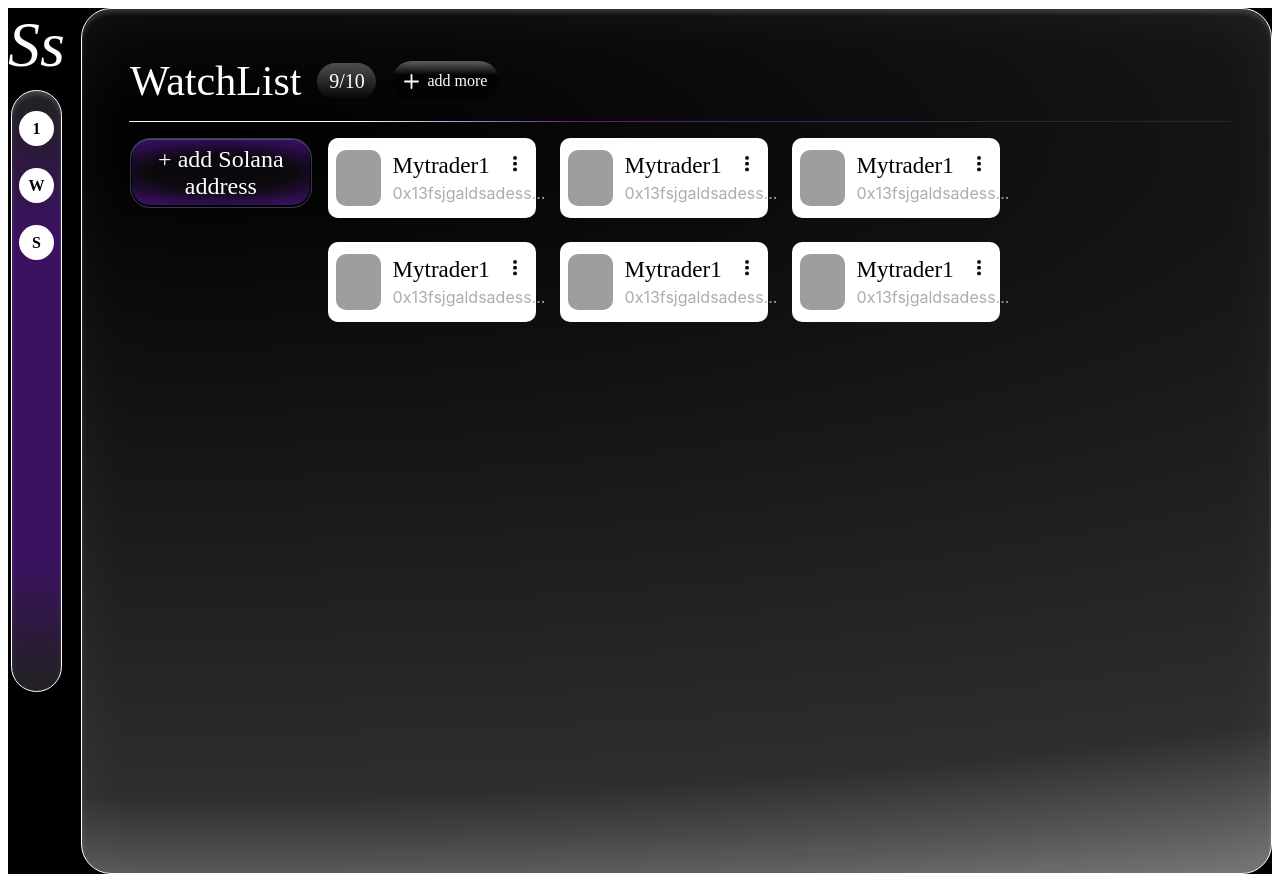
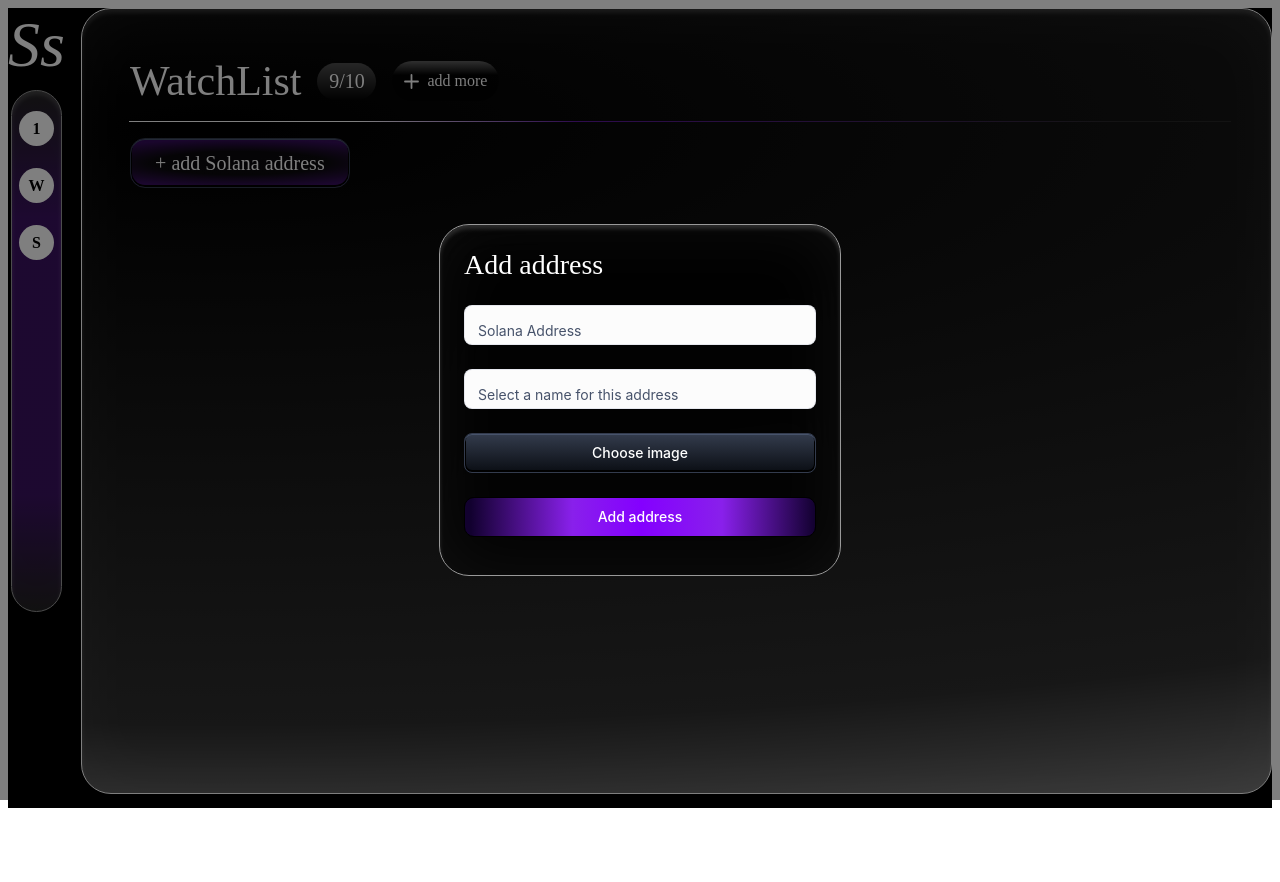
Before and after one commit to Mskyow/SmartMoneyApp, a React (Create React App) app in the folder frontend/: page /watchlist in a window 1280 px wide. Both pictures are taken after a click on the button "+ add Solana address". After the commit the page ends 816 px from the top, so only its background shows below. Built offline with nearby package versions, Linux system fonts and the light colour scheme; grey boxes are pictures that could not be loaded.

Commit message:
added modal window for adding new address

```diff
--- a/frontend/src/components/watchlist/addAddressModal.tsx
+++ b/frontend/src/components/watchlist/addAddressModal.tsx
@@ -1,6 +1,7 @@
 import React, { useState } from 'react';
 import { Button, Modal, Box, Typography, TextField } from '@mui/material';
 import { instance } from '../../utils/axios_instance';
+import { Height, Padding } from '@mui/icons-material';
 
 const style = {
   position: 'absolute',
@@ -8,36 +9,46 @@ const style = {
   left: '50%',
   transform: 'translate(-50%, -50%)',
   width: 400,
-  bgcolor: 'background.paper',
-  boxShadow: 24,
-  p: 4,
+  height: 350,
+  borderRadius: '30px',
+  border: '1px solid #999;',
+  background:' rgba(0, 0, 0, 0.77)',
+  boxShadow: '0px 4px 4px 0px rgba(255, 255, 255, 0.15) inset, 0px 0px 68px 0px rgba(255, 255, 255, 0.05) inset',
+  backdropFilter: 'blur(24px)',
+
+
 };
 
-interface AddressData {
-    id: string;
+interface IAddressData {
     account_name: string;
     account_address: string;
-    profile_image?: string;
+    account_image: string;
   }
 
 
 interface AddAddressModalProps {
     open: boolean;
     onClose: () => void;
-    onAddAddress: (address: AddressData) => void;
+    onAddAddress: (newAddress: IAddressData) => Promise<void>; // Добавляем onAddAddress
   }
 
-  const AddAddressModal: React.FC<AddAddressModalProps> = ({ open, onClose, onAddAddress }) => {
+  const AddAddressModal: React.FC<AddAddressModalProps> = ({ open, onClose,onAddAddress }) => {
     const [account_name, setName] = useState<string>('');
     const [account_address, setAddress] = useState<string>('');
 
     const handleSubmit = () => {
-    const newAddress: AddressData = {
-      id: Math.random().toString(),
+      if (!account_name || !account_address) return;
+
+      const newAddress = {
         account_name,
         account_address,
+        account_image: '', // Пока пусто, можно добавить загрузку
       };
-    onAddAddress(newAddress);
+
+      onAddAddress(newAddress); // Отправляем данные в родительский компонент
+      setName('');
+      setAddress('');
+      onClose();
     };
 
   return (
@@ -48,30 +59,61 @@ interface AddAddressModalProps {
       aria-describedby="modal-modal-description"
     >
       <Box sx={style}>
-        <Typography id="modal-modal-title" variant="h6" component="h2">
-          Add new Solana address
+        <Typography id="modal-modal-title" variant="h6" component="h2" sx={{ mb: 3,
+          mt:3,
+          ml:3,
+          color: '#FFF',
+          fontFamily: "Inria Serif",
+          fontSize: '28px',
+          fontStyle: 'normal',
+          fontWeight: 400,
+          lineHeight: 'normal',
+        }}>
+          Add address
         </Typography>
+
+        {/* Контейнер для полей ввода и кнопок */}
+        <Box sx={{ display: 'flex', flexDirection: 'column', gap: 3,
+          mb: 3,
+          ml:3,
+          mr:3
+         }}>
           <TextField
-          margin="normal"
             fullWidth
             label="Solana Address"
             variant="outlined"
+            value={account_address}
+            onChange={(e) => setAddress(e.target.value)}
           />
           <TextField
-          margin="normal"
             fullWidth
             label="Select a name for this address"
             variant="outlined"
+            value={account_name}
+            onChange={(e) => setName(e.target.value)}
           />
-        <Button variant="contained" sx={{ mt: 2 }}>
+
+          {/* Кнопка выбора картинки */}
+          <Button variant="contained">
             Choose image
           </Button>
-        <Button variant="contained" sx={{ mt: 2 }} onClick={handleSubmit}>
+
+          {/* Кнопка добавления адреса */}
+          <Button variant="contained" onClick={handleSubmit}
+          sx = {{
+            borderRadius: '10px !important',
+            border: '1px solid #000 !important',
+            color: 'white !important',
+            background: 'linear-gradient(90deg, #12012F 1.63%, #8920EB 30.65%, #8400FF 50.33%, #8920EB 73.44%, #12012F 100%) !important',
+            boxShadow: 'none !important'
+           }}
+          >
             Add address
           </Button>
         </Box>
+      </Box>
     </Modal>
   );
-}
+};
 
 export default AddAddressModal;
--- a/frontend/src/components/watchlist/maingrid.tsx
+++ b/frontend/src/components/watchlist/maingrid.tsx
@@ -1,7 +1,9 @@
 import { styled } from '@mui/material/styles';
 import Paper from '@mui/material/Paper';
-import React from 'react';
+import React, { useState } from 'react';
 import { Typography, Box, Button, TextField, IconButton } from '@mui/material';
+import AddAddressModal from './addAddressModal';
+import { instance } from '../../utils/axios_instance';
 
 export const Line = styled(Box)({
     background: 'linear-gradient(90deg, #FFF 20.6%, rgba(137, 32, 235, 0.66) 40.6%, #272727 90%)',
@@ -52,107 +54,141 @@ export const WatchListTitle = styled(Typography)({
     fontWeight: 500,
     textTransform: "none",
   });
-  export const AddressEntity = () => {
-    return (
-        <Box
-          sx={{
-            width: '15vw',
-            height: '8vh',
-            flexShrink: 0,
-            borderRadius: '10px',
-            background: '#FFF',
-            display: 'flex',
-            alignItems: 'center',
-            padding: '8px',
-            gap: '12px',
-            position: 'relative',
-          }}
-        >
-          {/* Фото */}
-          <Box
-            sx={{
-              width: '3.5vw',
-              height: '7vh',
-              flexShrink: 0,
-              borderRadius: '10px',
-              background: 'url("https://encrypted-tbn0.gstatic.com/images?q=tbn:ANd9GcR3xbitvBXWXb3Z86QjvGBcdvpBn5KFgrP8-g&s") center 50% / cover no-repeat',
-            }}
-          />
 
-          {/* Имя и адрес */}
-          <Box sx={{ display: 'flex', flexDirection: 'column', gap: '4px' }}>
-            <Typography
-              sx={{
-                color: '#000',
-                fontFamily: '"Inria Serif"',
-                fontSize: '23px',
-                fontStyle: 'normal',
-                fontWeight: 400,
-                lineHeight: 'normal',
-              }}
-            >
-              Mytrader1
-            </Typography>
-            <Typography
-              sx={{
-                color: '#ADADAD',
-                fontFamily: 'Inter',
-                fontSize: '16px',
-                fontStyle: 'normal',
-                fontWeight: 400,
-                lineHeight: 'normal',
-              }}
-            >
-              0x13fsjgaldsadess...
-            </Typography>
-          </Box>
+interface INewAddress {
 
-          {/* Три точки (кнопка) */}
-          <IconButton
-            sx={{
-              position: 'absolute',
-              top: '10px',
-              right: '0px',
-              padding: '4px',
-              minWidth: "24px",
-              minHeight: "24px",
-              backgroundColor: 'transparent !important', // Отключаем фоновый цвет
-              border: 'none'
+    account_address: string
 
-            }}
-          >
-            <svg
-              xmlns="http://www.w3.org/2000/svg"
-              width="24"
-              height="24"
-              viewBox="0 0 6 25"
-              fill="none"
-              style={{ display: "block" }}
-            >
-              <circle cx="2" cy="2" r="2" fill="black" />
-              <circle cx="2" cy="8" r="2" fill="black" />
-              <circle cx="2" cy="14" r="2" fill="black" />
-            </svg>
-          </IconButton>
-        </Box>
-      );
-    };
+    account_name: string
+
+    account_image: string
+}
+
+
+  // const AddressEntity = ({ name  , address, image }) => {
+  //   return (
+  //       <Box
+  //         sx={{
+  //           width: '15vw',
+  //           height: '8vh',
+  //           flexShrink: 0,
+  //           borderRadius: '10px',
+  //           background: '#FFF',
+  //           display: 'flex',
+  //           alignItems: 'center',
+  //           padding: '8px',
+  //           gap: '12px',
+  //           position: 'relative',
+  //         }}
+  //       >
+  //         {/* Фото */}
+  //         <Box
+  //           sx={{
+  //             width: '3.5vw',
+  //             height: '7vh',
+  //             flexShrink: 0,
+  //             borderRadius: '10px',
+  //             background: 'url("https://encrypted-tbn0.gstatic.com/images?q=tbn:ANd9GcR3xbitvBXWXb3Z86QjvGBcdvpBn5KFgrP8-g&s") center 50% / cover no-repeat',
+  //           }}
+  //         />
+
+  //         {/* Имя и адрес */}
+  //         <Box sx={{ display: 'flex', flexDirection: 'column', gap: '4px' }}>
+  //           <Typography
+  //             sx={{
+  //               color: '#000',
+  //               fontFamily: '"Inria Serif"',
+  //               fontSize: '23px',
+  //               fontStyle: 'normal',
+  //               fontWeight: 400,
+  //               lineHeight: 'normal',
+  //             }}
+  //           >
+  //           {name}
+  //           </Typography>
+  //           <Typography
+  //             sx={{
+  //               color: '#ADADAD',
+  //               fontFamily: 'Inter',
+  //               fontSize: '16px',
+  //               fontStyle: 'normal',
+  //               fontWeight: 400,
+  //               lineHeight: 'normal',
+  //             }}
+  //           >
+  //           {address}
+  //           </Typography>
+  //         </Box>
+
+  //         {/* Три точки (кнопка) */}
+  //         <IconButton
+  //           sx={{
+  //             position: 'absolute',
+  //             top: '10px',
+  //             right: '0px',
+  //             padding: '4px',
+  //             minWidth: "24px",
+  //             minHeight: "24px",
+  //             backgroundColor: 'transparent !important', // Отключаем фоновый цвет
+  //             border: 'none'
+
+  //           }}
+  //         >
+  //           <svg
+  //             xmlns="http://www.w3.org/2000/svg"
+  //             width="24"
+  //             height="24"
+  //             viewBox="0 0 6 25"
+  //             fill="none"
+  //             style={{ display: "block" }}
+  //           >
+  //             <circle cx="2" cy="2" r="2" fill="black" />
+  //             <circle cx="2" cy="8" r="2" fill="black" />
+  //             <circle cx="2" cy="14" r="2" fill="black" />
+  //           </svg>
+  //         </IconButton>
+  //       </Box>
+  //     );
+  //   };
 
   export const AddressStructure = () => {
+    // const dispatch = useDispatch();
+    // const trackedAccounts = useSelector((state) => state.user.trackedAccounts);
+
+  const [isModalOpen, setIsModalOpen] = React.useState<boolean>(false);
+  const handleOpenModal = () => setIsModalOpen(true);
+  const handleCloseModal = () => setIsModalOpen(false);
+
+  const handleAddAddress = async (newAddress : INewAddress) => {
+    try {
+      const response = await instance.post('/watchlist/add-address', newAddress);
+
+      if (response.status === 200) {
+        // Обновляем Redux store
+        // dispatch(addTrackedAccount(response.data));
+        console.log('good')
+      }
+    } catch (error) {
+      console.error("Ошибка при отправке:", error);
+    }
+  };
+
+
     return (
       <Box sx={{ display: 'flex', flexDirection: 'row', alignItems: 'flex-start', gap: 2 }}>
         {/* Кнопка */}
         <Button
+        onClick={handleOpenModal}
         variant="contained"
         color="primary"
         sx={{
-            width:'260px',
-            height : '70px',
-            borderRadius : '20px',
+            width:'220px',
+            height : '50px',
+            borderRadius : '15px',
             background : 'radial-gradient(82.47% 50% at 50% 50%, rgba(25, 20, 30, 0.38) 48.6%, rgba(137, 32, 235, 0.38) 100%)',
             color : "#FFF",
             fontFamily : "Inria Serif",
-            fontSize:  '24px',
+            fontSize:  '20px',
             fontStyle: 'normal',
             fontWeight: '200',
             lineHeight: 'normal',
@@ -166,15 +202,10 @@ export const WatchListTitle = styled(Typography)({
                     flexWrap: 'wrap', // Добавлено для переноса на нов
          }}>
 
-          <AddressEntity/>
-          <AddressEntity/>
-          <AddressEntity/>
-          <AddressEntity/>
-          <AddressEntity/>
-          <AddressEntity/>
 
-          {/* Добавьте больше элементов по мере необходимости */}
+
         </Box>
+            <AddAddressModal open={isModalOpen} onClose={handleCloseModal} onAddAddress={handleAddAddress} />
       </Box>
     );
   };
--- a/frontend/src/components/watchlist/watchlist.tsx
+++ b/frontend/src/components/watchlist/watchlist.tsx
@@ -16,14 +16,13 @@ import { LineAxis } from '@mui/icons-material';
 
 
 const WatchList: React.FC = () => {
-  const [isModalOpen, setIsModalOpen] = React.useState<boolean>(false);
-  const handleOpenModal = () => setIsModalOpen(true);
-  const handleCloseModal = () => setIsModalOpen(false);
+
 
   return (
     <AppTheme>
     <Box
       sx={{
+        height : '100vh',
         display: "flex",
         backgroundColor: "#000", // Чёрный фон на всю страницу
       }}
@@ -54,9 +53,9 @@ const WatchList: React.FC = () => {
         <Box
           sx={{
             width: "49px", // Фиксированная ширина
-            height: "600px", // Высота, можно адаптировать
+            height: "520px", // Высота, можно адаптировать
             borderRadius: "30px", // Закруглённые углы
-            border: "1px solid #FFF", // Белая рамка
+            border: "1px solid #999;", // Белая рамка
             background: `linear-gradient(
               180deg,
               rgba(255, 255, 255, 0.10) 0%,
@@ -94,7 +93,7 @@ const WatchList: React.FC = () => {
       <Box
         sx={{
           flex: 1, // Занимает всё оставшееся пространство
-          height: "100vh", // Высота, можно адаптировать
+          height: "90vh", // Высота, можно адаптировать
           borderRadius: "30px", // Закруглённые углы
           border: "1px solid #FFF", // Белая рамка
           // opacity : '0.6',
```
Also changed, not shown: frontend/src/store/slice/auth/index.ts (+12 -0 lines). Lines whose indentation alone changed are shown as unchanged.
